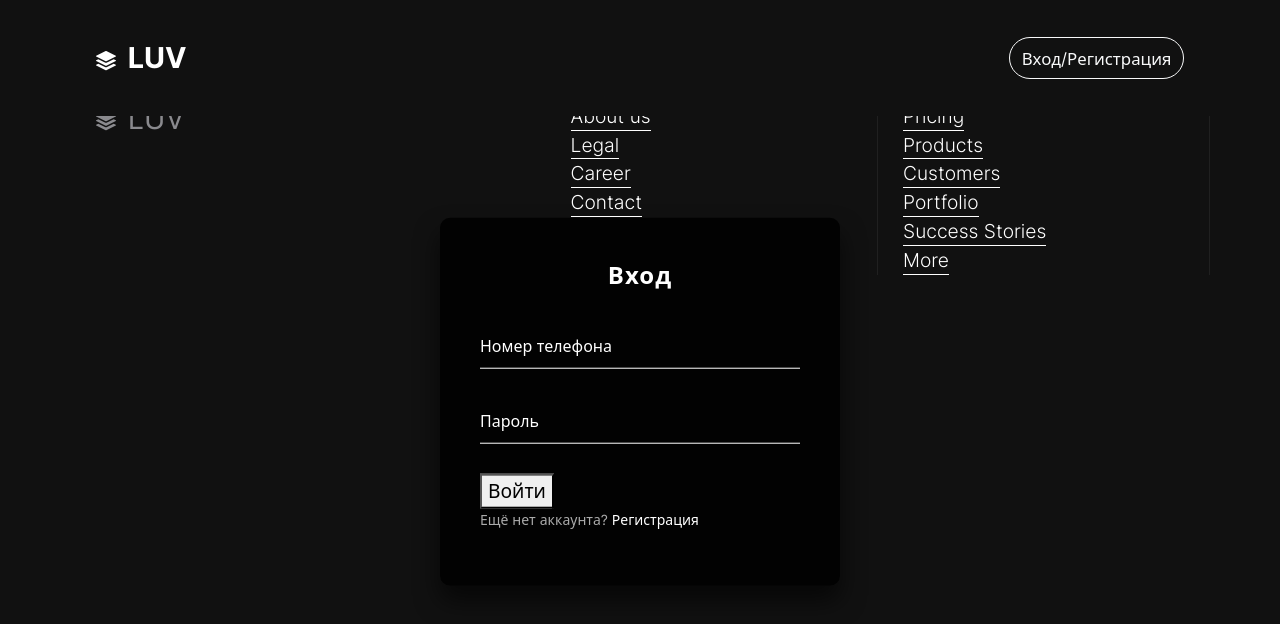
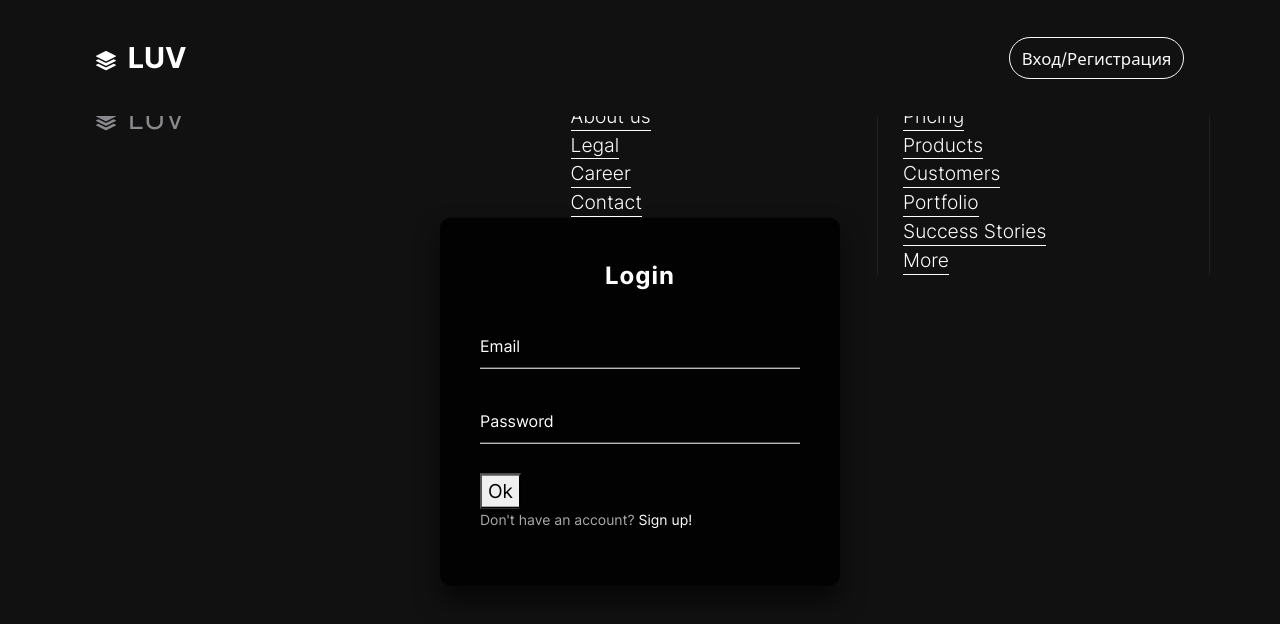
Before and after one commit to Fullesh/LUV_Dating, a Django app: page /profile/login/ in a window 1280 px wide. Shown: the top 624 px of the page. Run offline with Django 5.2, Linux system fonts and the light colour scheme; some libraries are stand-ins or nearby versions.

Commit message:
Какие-то изменения, пока не работает авторизация

```diff
--- a/LUV/settings.py
+++ b/LUV/settings.py
@@ -130,3 +130,5 @@ STATIC_URL = 'static/'
 DEFAULT_AUTO_FIELD = 'django.db.models.BigAutoField'
 
 AUTH_USER_MODEL = 'users.User'
+
+LOGIN_REDIRECT_URL = 'homepage:home'
--- a/homepage/templates/homepage/base.html
+++ b/homepage/templates/homepage/base.html
@@ -60,7 +60,6 @@
         {#    bottom: 0;#}
         {#    height: 58px;#}
         {#    width: 100%;#}
-        {#}#}
 
     </style>
 
@@ -75,66 +74,7 @@
     {% block content %}
     {% endblock %}
 </main>
-
-<footer class="footer bg-black border-top border-dark">
-    <div class="container py-vh-4 text-secondary fw-lighter">
-        <div class="row">
-            <div class="col-12 col-lg-5 py-4 text-center text-lg-start">
-                <a class="navbar-brand pe-md-4 fs-4 col-12 col-md-auto text-center" href="#">
-                    <svg xmlns="http://www.w3.org/2000/svg" width="20" height="20" fill="currentColor"
-                         class="bi bi-stack" viewBox="0 0 16 16">
-                        <path d="m14.12 10.163 1.715.858c.22.11.22.424 0 .534L8.267 15.34a.598.598 0 0 1-.534 0L.165 11.555a.299.299 0 0 1 0-.534l1.716-.858 5.317 2.659c.505.252 1.1.252 1.604 0l5.317-2.66zM7.733.063a.598.598 0 0 1 .534 0l7.568 3.784a.3.3 0 0 1 0 .535L8.267 8.165a.598.598 0 0 1-.534 0L.165 4.382a.299.299 0 0 1 0-.535L7.733.063z"/>
-                        <path d="m14.12 6.576 1.715.858c.22.11.22.424 0 .534l-7.568 3.784a.598.598 0 0 1-.534 0L.165 7.968a.299.299 0 0 1 0-.534l1.716-.858 5.317 2.659c.505.252 1.1.252 1.604 0l5.317-2.659z"/>
-                    </svg>
-                    <span class="ms-md-1 mt-1 fw-bolder me-md-5">LUV</span>
-                </a>
-
-            </div>
-            <div class="col border-end border-dark">
-                <span class="h6">Company</span>
-                <ul class="nav flex-column">
-                    <li class="nav-item">
-                        <a href="#" class="link-fancy link-fancy-light">About us</a>
-                    </li>
-                    <li class="nav-item">
-                        <a href="#" class="link-fancy link-fancy-light">Legal</a>
-                    </li>
-
-                    <li class="nav-item">
-                        <a href="#" class="link-fancy link-fancy-light">Career</a>
-                    </li>
-                    <li class="nav-item">
-                        <a href="#" class="link-fancy link-fancy-light">Contact</a>
-                    </li>
-                </ul>
-            </div>
-            <div class="col border-end border-dark">
-                <span class="h6">Services</span>
-                <ul class="nav flex-column">
-                    <li class="nav-item">
-                        <a href="#" class="link-fancy link-fancy-light">Pricing</a>
-                    </li>
-                    <li class="nav-item">
-                        <a href="#" class="link-fancy link-fancy-light">Products</a>
-                    </li>
-
-                    <li class="nav-item">
-                        <a href="#" class="link-fancy link-fancy-light">Customers</a>
-                    </li>
-                    <li class="nav-item">
-                        <a href="#" class="link-fancy link-fancy-light">Portfolio</a>
-                    </li>
-                    <li class="nav-item">
-                        <a href="#" class="link-fancy link-fancy-light">Success Stories</a>
-                    </li>
-                    <li class="nav-item">
-                        <a href="#" class="link-fancy link-fancy-light">More</a>
-                    </li>
-                </ul>
-            </div>
-        </div>
-    </div>
-</footer>
+{% include 'homepage/footer.html' %}
 
 
 <script src="{% static 'js/bootstrap.bundle.min.js' %}"></script>
--- a/users/forms.py
+++ b/users/forms.py
@@ -1,21 +1,78 @@
+from django.contrib.auth.forms import UserCreationForm, UserChangeForm, AuthenticationForm
 from django import forms
-from django.contrib.auth.forms import AuthenticationForm
-
 from users.models import User
 
 
-class UserLoginForm(AuthenticationForm):
+class StyleFormsMixin:
+    def __init__(self, *args, **kwargs):
+        super().__init__(*args, **kwargs)
+        for field_name, field in self.fields.items():
+            field.widget.attrs['class'] = 'form-control'
+            if isinstance(field, forms.BooleanField):
+                field.widget.attrs.update({'class': 'form-check-input'})
+
+
+class UserLoginForm(StyleFormsMixin, AuthenticationForm):
     phone = forms.CharField(
-        label='Phone',
-        widget=forms.TextInput,
-        help_text='*<small><em>Ваш номер должен быть в формате: +71234567890</em></small>'
+        max_length=12,
+        label='Номер телефона',
+        help_text='<em>* Ваш номер должен быть в формате: '
+                  '<strong>+71234567890</strong></em>'
     )
     password = forms.CharField(
         label='Пароль',
         widget=forms.PasswordInput,
-        help_text='*<small><em>Ваш пароль должен в целом быть</em></small>'
+        help_text='*<small><em>Ваш номер должен быть в формате: +71234567890</em></small>'
     )
 
     class Meta:
         model = User
         fields = ('phone', 'password')
+
+
+class UserRegisterForm(StyleFormsMixin, UserCreationForm):
+    phone = forms.CharField(
+        max_length=12,
+        label='Номер телефона',
+        help_text='<em>* Ваш номер должен быть в формате: '
+                  '<strong>+71234567890</strong></em>'
+    )
+    email = forms.EmailField(
+        label='Электоронная почта'
+    )
+    password1 = forms.CharField(
+        min_length=8,
+        label="Придумайте пароль", widget=forms.PasswordInput,
+        help_text='<em>* Ваш пароль не должен быть простым,'
+                  ' содержать только цифры и '
+                  'иметь длинну не менее 8-ми символов</em>'
+    )
+    password2 = forms.CharField(
+        min_length=8,
+        label="Повторите пароль", widget=forms.PasswordInput,
+    )
+
+    def clean_phone(self):
+        cleaned_data = self.cleaned_data.get('phone')
+        if not cleaned_data.startswith('+7'):
+            raise forms.ValidationError("Номер телефона должен начинаться c +7")
+        return cleaned_data
+
+    class Meta:
+        model = User
+        fields = ('phone', 'email', 'first_name', 'last_name', 'password1', 'password2')
+
+
+class UserProfileForm(StyleFormsMixin, UserChangeForm):
+    avatar = forms.ImageField(
+        label='Аватар',
+    )
+
+    class Meta:
+        model = User
+        fields = ('phone', 'email', 'first_name', 'last_name', 'avatar', 'password')
+
+    def __init__(self, *args, **kwargs):
+        super().__init__(*args, **kwargs)
+
+        self.fields['password'].widget = forms.HiddenInput()
--- a/users/templates/users/login.html
+++ b/users/templates/users/login.html
@@ -1,7 +1,5 @@
 {% extends 'homepage/base.html' %}
-
 {% block content %}
-
 <style>
 .login-box {
   position: absolute;
@@ -11,9 +9,9 @@
   padding: 40px;
   margin: 20px auto;
   transform: translate(-50%, -55%);
-            background: rgba(0, 0, 0, .9);
+  background: rgba(0,0,0,.9);
   box-sizing: border-box;
-            box-shadow: 0 15px 25px rgba(0, 0, 0, .6);
+  box-shadow: 0 15px 25px rgba(0,0,0,.6);
   border-radius: 10px;
 }
 
@@ -102,7 +100,7 @@
     left: -100%;
   }
 
-            50%, 100% {
+  50%,100% {
     left: 100%;
   }
 }
@@ -122,7 +120,7 @@
     top: -100%;
   }
 
-            50%, 100% {
+  50%,100% {
     top: 100%;
   }
 }
@@ -142,7 +140,7 @@
     right: -100%;
   }
 
-            50%, 100% {
+  50%,100% {
     right: 100%;
   }
 }
@@ -162,7 +160,7 @@
     bottom: -100%;
   }
 
-            50%, 100% {
+  50%,100% {
     bottom: 100%;
   }
 }
@@ -183,25 +181,29 @@
   border-radius: 5px;
 }
 </style>
+
 <div class="login-box">
-        <p>Вход</p>
-        <form method="post" action="" enctype="multipart/form-data" class="form-floating">
-            {% csrf_token %}
+  <p>Login</p>
+  <form>
     <div class="user-box">
       <input required="" name="" type="text">
-                <label>Номер телефона</label>
+      <label>Email</label>
     </div>
     <div class="user-box">
       <input required="" name="" type="password">
-                <label>Пароль</label>
+      <label>Password</label>
     </div>
-            <button class="a2">Войти</button>
-{#            <a href="#">#}
-{#                Войти#}
-{#            </a>#}
+      <button type="submit">
+          Ok
+      </button>
+{#    <a href="#">#}
+{#      <span></span>#}
+{#      <span></span>#}
+{#      <span></span>#}
+{#      <span></span>#}
+{#      Submit#}
+{#    </a>#}
   </form>
-        <p>Ещё нет аккаунта? <a href="" class="a2">Регистрация</a></p>
+  <p>Don't have an account? <a href="" class="a2">Sign up!</a></p>
 </div>
-
-
 {% endblock %}
--- a/users/urls.py
+++ b/users/urls.py
@@ -1,9 +1,9 @@
 from django.urls import path
 
 from users.apps import UsersConfig
-from users.views import UserLoginView
+from users.views import sign_in
 
 app_name = UsersConfig.name
 urlpatterns = [
-    path('login/', UserLoginView.as_view(), name='login')
+    path('login/', sign_in, name='login')
 ]
--- a/users/views.py
+++ b/users/views.py
@@ -1,20 +1,28 @@
 from django.contrib import messages
-from django.contrib.auth.views import LoginView
+from django.contrib.auth import authenticate
+from django.shortcuts import render
+from django.urls import reverse_lazy
 
 from users.forms import UserLoginForm
-from users.models import User
 
 
-class UserLoginView(LoginView):
-    """
-    Контроллер для авторизации пользователя.
-    """
-    model = User
-    redirect_authenticated_user = True
-    context_object_name = 'user'
-    authentication_form = UserLoginForm
-    template_name = 'users/login.html'
+def sign_in(request):
+    if request.method == 'GET':
+        form = UserLoginForm
+        return render(request, 'users/login.html', {'form': form})
 
-    def form_invalid(self, form):
-        messages.error(self.request, 'Неверное имя пользователя или пароль')
-        return self.render_to_response(self.get_context_data(form=form))
+    elif request.method == 'POST':
+        form = UserLoginForm(request.POST)
+
+        if form.is_valid():
+            phone = form.cleaned_data['phone']
+            password = form.cleaned_data['password']
+            user = authenticate(request, username=phone, password=password)
+            if user:
+                UserLoginForm(request, user)
+                messages.success(request, f'Hi {user.first_name}, welcome back!')
+                return reverse_lazy('homepage:home')
+
+        # either form not valid or user is not authenticated
+        messages.error(request, f'Invalid username or password')
+        return render(request, 'users/login.html', {'form': form})
```
Also changed, not shown: homepage/templates/homepage/footer.html (added, +59 -0 lines). Lines whose indentation alone changed are shown as unchanged.
